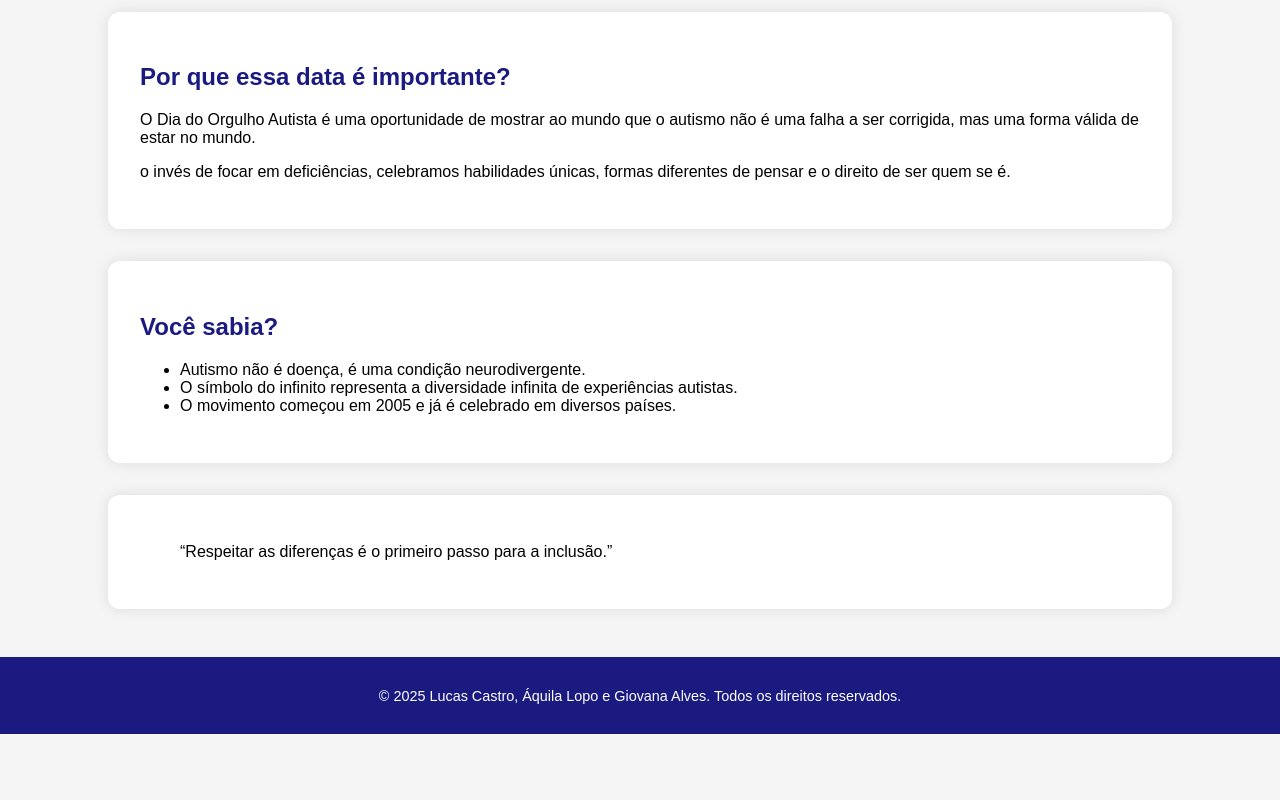
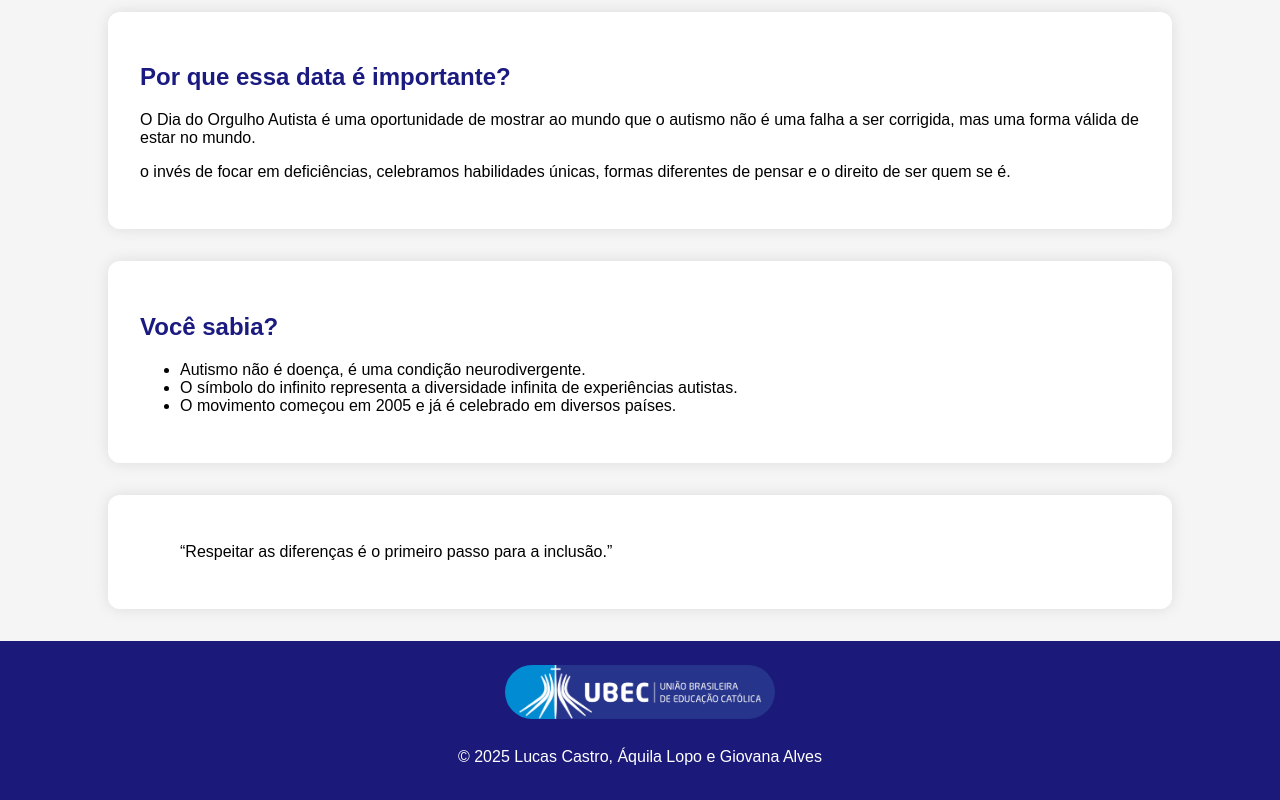
Before and after one commit to lucas-castro2012/pride_updated, a plain HTML site: page pride/PROJETO N2/index.html in a window 1280 px wide. Shown: the part 566-1366 px from the top of the page. Before the commit the page ends 1300 px from the top, so only its background shows below. Drawn offline with Linux system fonts and the light colour scheme.

Commit message:
Implementa alterações visuais e adiciona recursos de imagem.

```diff
--- a/pride/PROJETO N2/index.html
+++ b/pride/PROJETO N2/index.html
@@ -58,7 +58,10 @@
 </main>
 
 <footer>
-  <p>&copy; 2025 Lucas Castro, Áquila Lopo e Giovana Alves. Todos os direitos reservados.</p>
+  <div class="footer-content">
+    <img src="ubec.png" alt="Logo da UBEC" class="footer-logo">
+    <p>&copy; 2025 Lucas Castro, Áquila Lopo e Giovana Alves</p>
+  </div>
 </footer>
 
 </body>
--- a/pride/PROJETO N2/style.css
+++ b/pride/PROJETO N2/style.css
@@ -85,10 +85,22 @@ h2, h3 {
 
 /* Rodapé */
 footer {
+  background-color: #1b1979;
+  color: white;
   text-align: center;
-  padding: 1rem;
-  font-size: 0.9rem;
-  background: #1a1a80;
-  color: white;
-  margin-top: 3rem;
+  padding: 1.5rem 1rem;
 }
+
+.footer-content {
+  display: flex;
+  flex-direction: column;
+  align-items: center;
+  gap: 0.8rem;
+}
+
+.footer-logo {
+  max-width: 270px;
+  height: auto;
+  object-fit: contain;
+  border-radius: 1000px;
+}
```
Also changed, not shown: pride/PROJETO N2/index_video.html (+5 -1 lines), pride/PROJETO N2/pagina2.html (+4 -1 lines), pride/PROJETO N2/pagina3.html (+4 -2 lines), pride/PROJETO N2/pagina4.html (+4 -1 lines), pride/PROJETO N2/pagina5.html (+4 -1 lines), pride/PROJETO N2/ubec.png (added), pride/ubec.png (added).
